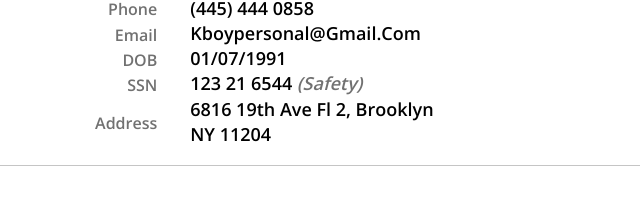
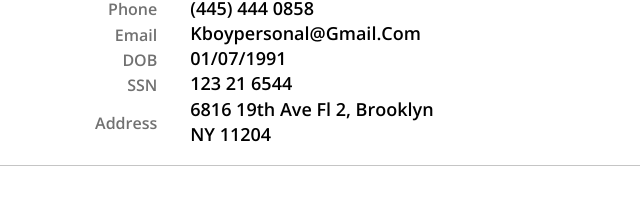
Before and after one commit to sureface/general-info, a plain HTML site: page index.html in a window 1280 px wide. Shown: the part 447-666 px from the top of the page, 235-875 px from the left. Drawn offline with Linux system fonts and the light colour scheme.

Commit message:
bug fixed

```diff
--- a/index.html
+++ b/index.html
@@ -170,7 +170,7 @@
                                 <p>SSN</p>
                             </div>
                             <div class="driverFullDetails_item-text_right">
-                                <p>123 21 6544 <span class="driverFullDetails_item-subtext">(Safety)</span></p>
+                                <p>123 21 6544 </p>
                             </div>
                         </div>
                         <div class="driverFullDetails_item-body">
```
